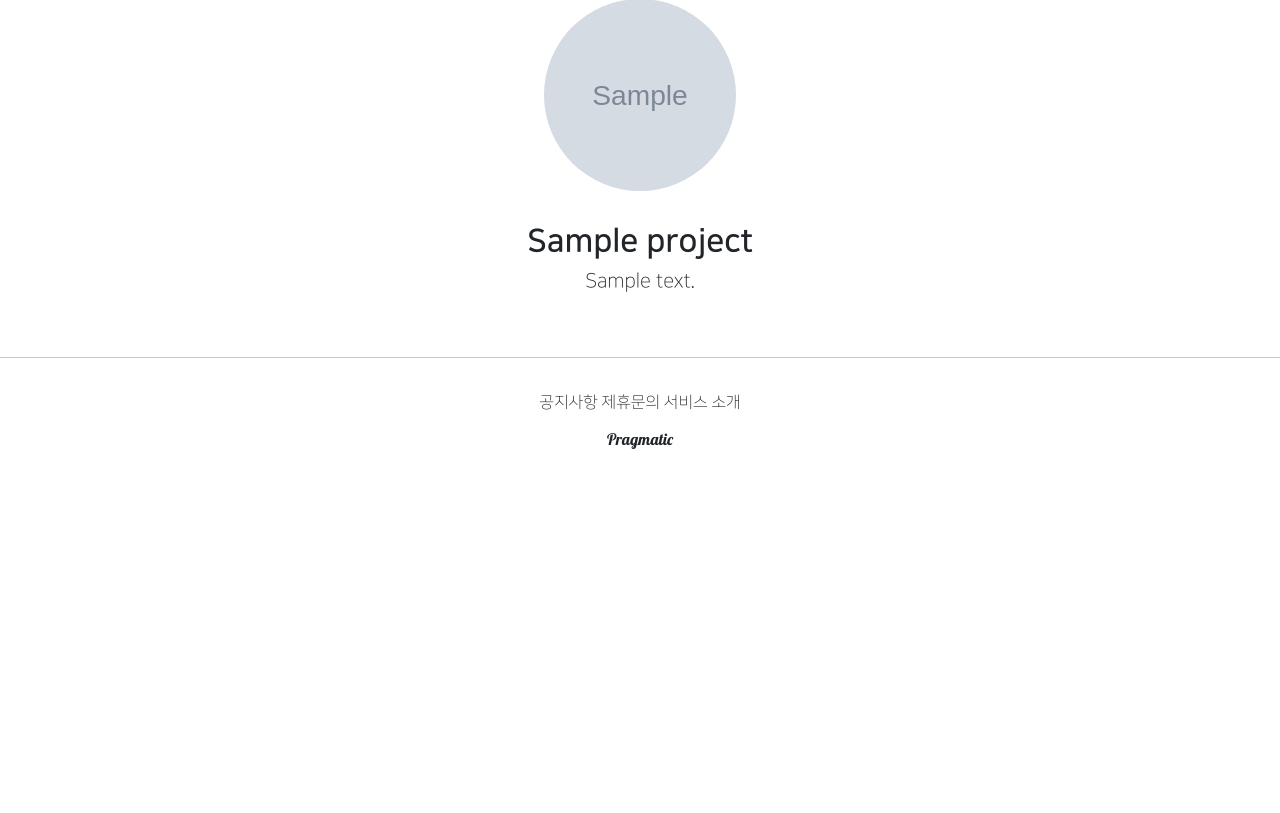
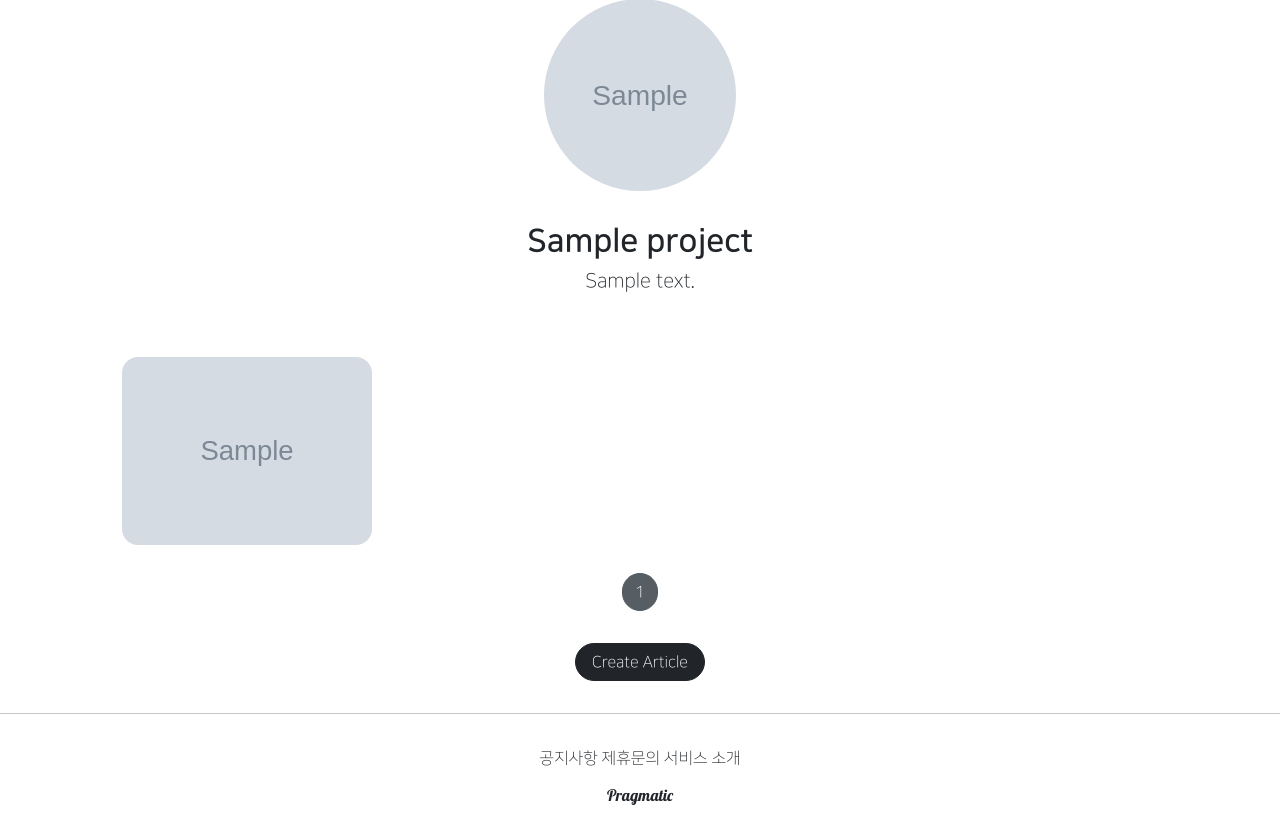
Before and after one commit to kluedeugene/myPinterest, a Django app: page /projects/detail/1 in a window 1280 px wide. Shown: the part 218-1031 px from the top of the page. Before the commit the page ends 667 px from the top, so only its background shows below. Run offline with Django 4.2, Linux system fonts and the light colour scheme; tables that the repository leaves empty hold one stand-in row (values such as "Sample post"); grey boxes marked "Sample" are stand-in pictures; some libraries are stand-ins or nearby versions.

Commit message:
django 41 course about MultipleObjectMixin을 통한 Projectapp 마무리

```diff
--- a/accountapp/templates/accountapp/detail.html
+++ b/accountapp/templates/accountapp/detail.html
@@ -52,6 +52,11 @@
             </a>
             {% endif %}
         </div>
+
+     <div>
+        {%  include 'snippets/list_fragment.html' with article_list=object_list %}
+    </div>
+
     </div>
 
 
--- a/articleapp/forms.py
+++ b/articleapp/forms.py
@@ -6,4 +6,4 @@ from articleapp.models import Article
 class ArticleCreationForm(ModelForm):
     class Meta:
         model = Article
-        fields = ['title', 'image', 'content']
+        fields = ['title', 'image', 'project', 'content']
--- a/articleapp/models.py
+++ b/articleapp/models.py
@@ -2,9 +2,12 @@ from django.contrib.auth.models import User
 from django.db import models
 
 # Create your models here.
+from projectapp.models import Project
+
 
 class Article(models.Model):
     writer = models.ForeignKey(User, on_delete=models.SET_NULL, related_name='article', null=True)         #ondelete = 회원탈퇴시 게시글 사라지지않고, 남아잇게
+    project = models.ForeignKey(Project, on_delete=models.SET_NULL, related_name='article', null=True)
 
     title = models.CharField(max_length=200, null=True)
     image = models.ImageField(upload_to='article/', null=False)
--- a/projectapp/templates/projectapp/detail.html
+++ b/projectapp/templates/projectapp/detail.html
@@ -14,8 +14,12 @@
                 {{ target_project.description }}
             </h5>
 
+        </div>
 
-        </div>
+    <div>
+        {%  include 'snippets/list_fragment.html' with article_list=object_list %}
+    </div>
+
     </div>
 
 
--- a/projectapp/views.py
+++ b/projectapp/views.py
@@ -1,6 +1,8 @@
 from django.urls import reverse
 from django.views.generic import CreateView, DetailView, ListView
+from django.views.generic.list import MultipleObjectMixin
 
+from articleapp.models import Article
 from projectapp.forms import ProjectCreationForm
 from projectapp.models import Project
 
@@ -14,11 +16,16 @@ class ProjectCreateView(CreateView):
         return reverse('projectapp:detail', kwargs={'pk': self.object.pk})
 
 
-class ProjectDetailView(DetailView):
+class ProjectDetailView(DetailView, MultipleObjectMixin):
     model = Project
     context_object_name = 'target_project'
     template_name = 'projectapp/detail.html'
 
+    paginate_by = 25
+
+    def get_context_data(self, **kwargs):
+        object_list = Article.objects.filter(project=self.get_object())
+        return super(ProjectDetailView,self).get_context_data(object_list=object_list, **kwargs)
 
 class ProjectListView(ListView):
     model = Project
--- a/templates/snippets/card_project.html
+++ b/templates/snippets/card_project.html
@@ -1,6 +1,6 @@
 <div style="display: block; text-align: center">
     <img src="{{ project.image.url }}" alt="">
     <h5 class="mt-2" style="font-family: 'NanumSquareB';">
-        {{ project.title | truncatechars:6}}
+        {{ project.title | truncatechars:6}}        {# 글자수 제한 #}
     </h5>
 </div>
--- /dev/null
+++ b/templates/snippets/list_fragment.html
@@ -0,0 +1,51 @@
+
+{% load static %}
+
+<style>
+
+    .container {
+        padding: 0;
+        margin: 0 auto;
+    }
+
+    .container a{
+        width: 45%;
+        max-width: 250px;
+    }
+
+    .container div {
+      display: flex;
+      justify-content: center;
+      align-items: center;
+      border-radius: 1rem;
+    }
+    .container img {
+        width : 100%;
+        border-radius: 1rem;
+    }
+</style>
+
+    {% if article_list %}
+    <div class="container">
+        {% for article in article_list %}
+        <a href="{% url 'articleapp:detail' pk=article.pk %}">
+            {% include 'snippets/card.html' with article=article %}
+        </a>
+        {% endfor %}
+    </div>
+
+    <script src="{% static 'js/magicgrid.js' %}"></script>
+    {% else %}
+    <div class="text-center">
+        <h1>No Articles YET!</h1>
+    </div>
+    {% endif %}
+
+    {% include 'snippets/pagination.html' with page_obj=page_obj %}
+
+
+    <div style="text-align: center">
+        <a href="{% url 'articleapp:create' %}" class="btn btn-dark rounded-pill mt-3 mb-3 px-3">
+            Create Article
+        </a>
+    </div>
```
Also changed, not shown: accountapp/views.py (+8 -1 lines), articleapp/migrations/0002_article_project.py (added).
